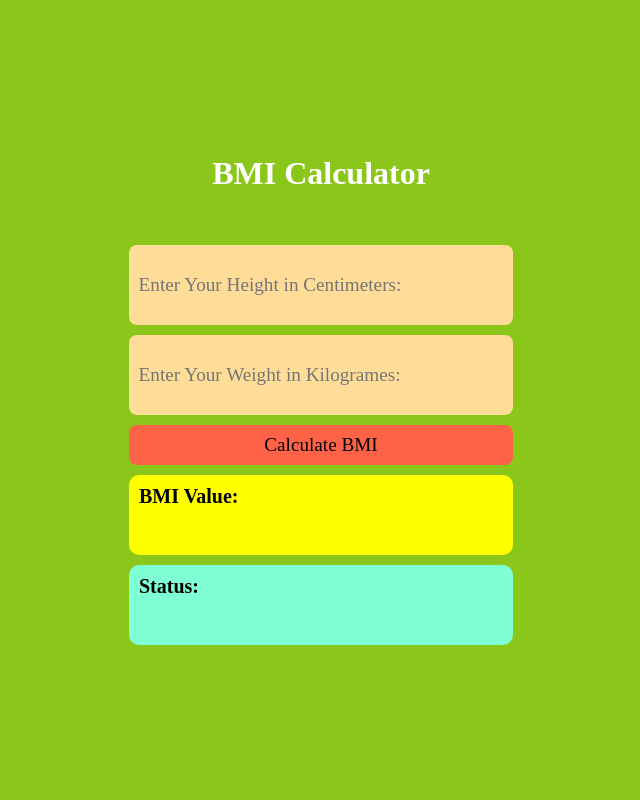
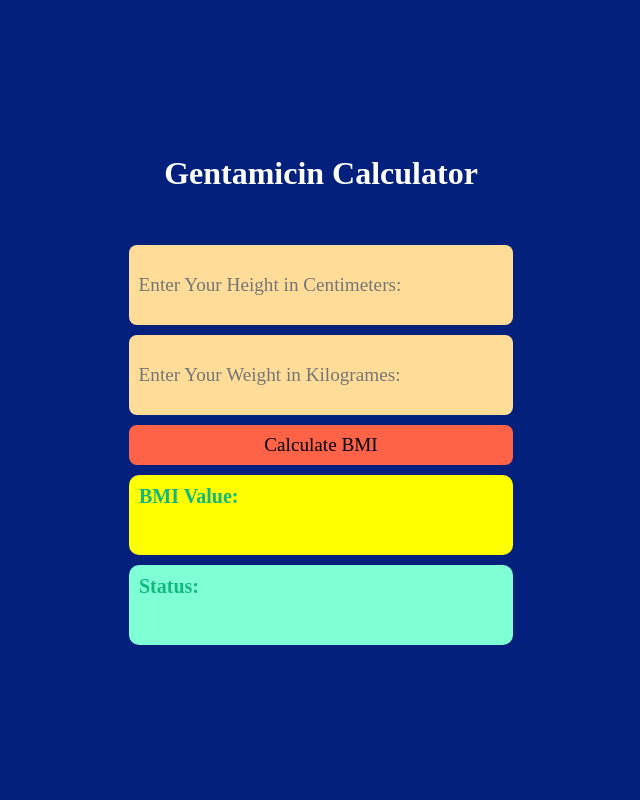
Before and after one commit to AladdinAlswaifi/GentamicinApplication, a Django app: page / in a window 1280 px wide. Shown: the whole page, without its empty margins (319-959 px from the left). Run offline with Django 4.2, Linux system fonts and the light colour scheme.

Commit message:
Page background bluw

```diff
--- a/Calculator/static/main.css
+++ b/Calculator/static/main.css
@@ -10,7 +10,7 @@
 
 }
 body{
-    background: rgb(139, 199, 27);
+    background: rgb(3, 32, 124);
 }
 
 h1{
@@ -35,7 +35,7 @@ h1{
     padding: 10px;
     font-size: 20px;
     font-weight: bold;
-    color: black;
+    color: rgb(17, 184, 128);
     border-radius: 10px;
 }
 button,input{
--- a/templates/pages/index.html
+++ b/templates/pages/index.html
@@ -11,7 +11,7 @@
 
     <body>
         <div class="container">
-            <h1>BMI Calculator</h1>
+            <h1>Gentamicin Calculator</h1>
             <label>
                 <input id="h-input" type="number" placeholder="Enter Your Height in Centimeters: ">
             </label>
```
